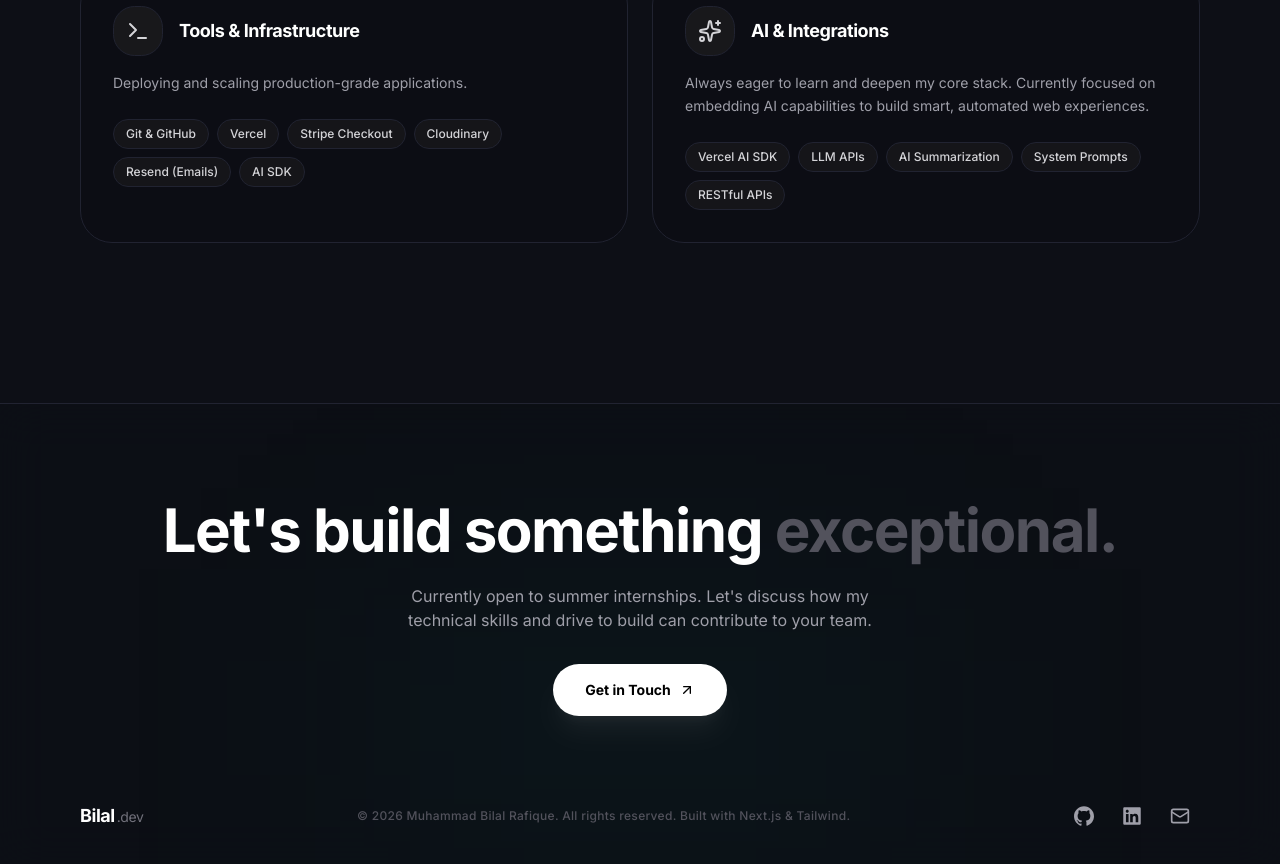
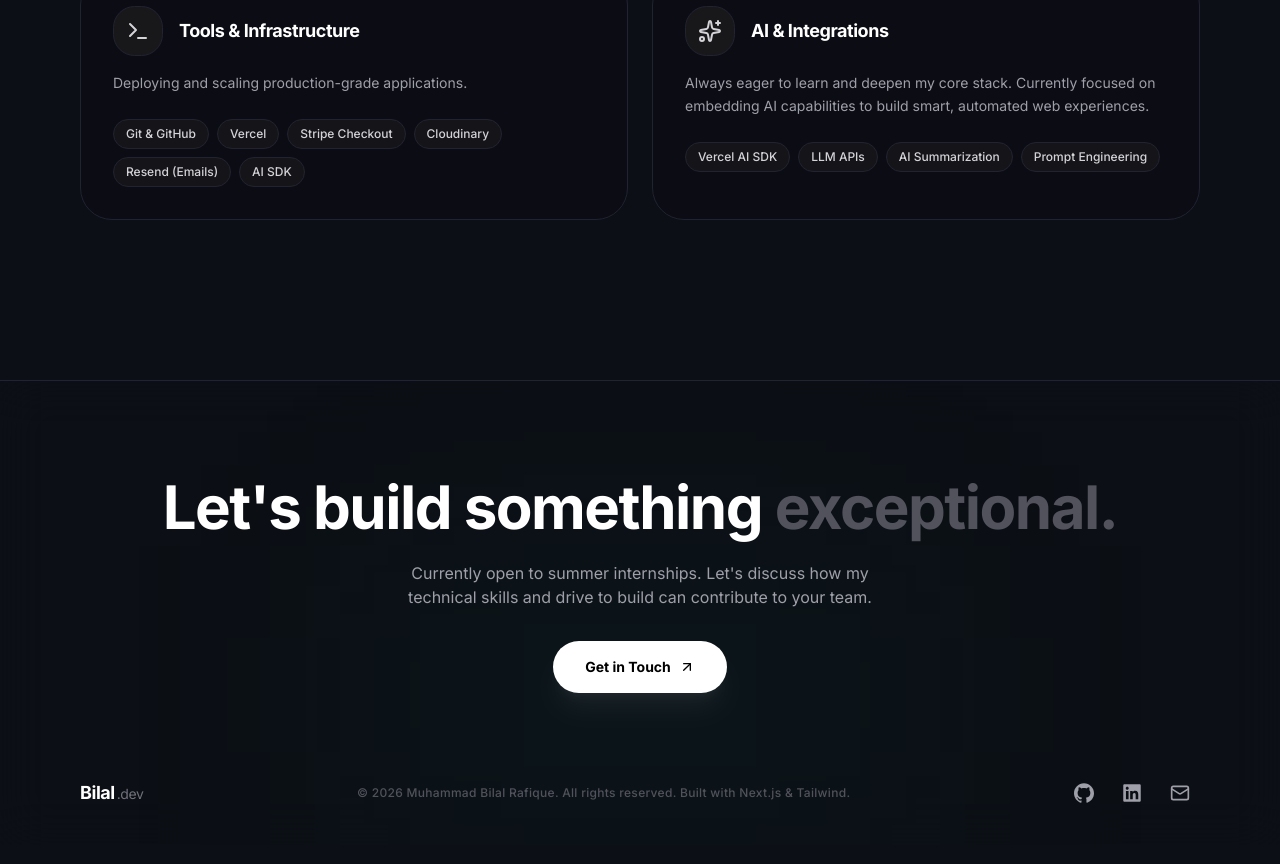
Before and after one commit to Muhammad-Bilal-Rafique/Portfolio, a Next.js app: page / in a window 1280 px wide. Shown: the part 2472-3336 px from the top of the page. Built offline with nearby package versions, Linux system fonts and the light colour scheme.

Commit message:
Fix: LinkedIn link fixed in footer and remove Duplicate rest apis from sills tab

```diff
--- a/src/components/Shared/Footer.tsx
+++ b/src/components/Shared/Footer.tsx
@@ -54,7 +54,7 @@ export function Footer() {
               <SiGithub className="w-5 h-5" />
             </a>
             <a
-              href="linkedin.com/in/muhammad-bilal-rafique-9b28b038b/"
+              href="https://www.linkedin.com/in/muhammad-bilal-rafique-9b28b038b/"
               target="_blank"
               rel="noreferrer"
               className="p-2.5 text-zinc-400 hover:text-white hover:bg-zinc-900 rounded-full transition-all duration-200"
--- a/src/components/home/skills.tsx
+++ b/src/components/home/skills.tsx
@@ -26,7 +26,7 @@ const skillCategories = [
     title: "AI & Integrations",
     icon: Sparkles,
     description: "Always eager to learn and deepen my core stack. Currently focused on embedding AI capabilities to build smart, automated web experiences.",
-    skills: ["Vercel AI SDK", "LLM APIs", "AI Summarization", "System Prompts", "RESTful APIs"]
+    skills: ["Vercel AI SDK", "LLM APIs", "AI Summarization", "Prompt Engineering"]
 }
 ];
 
```
